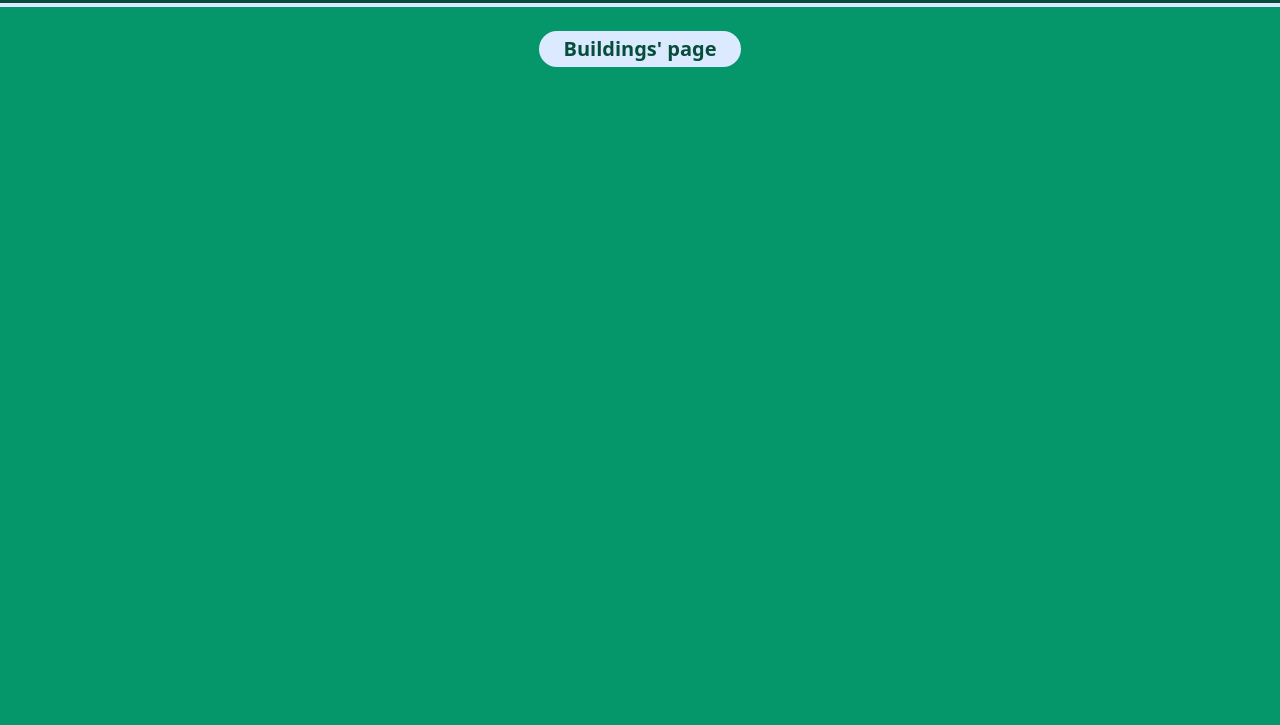
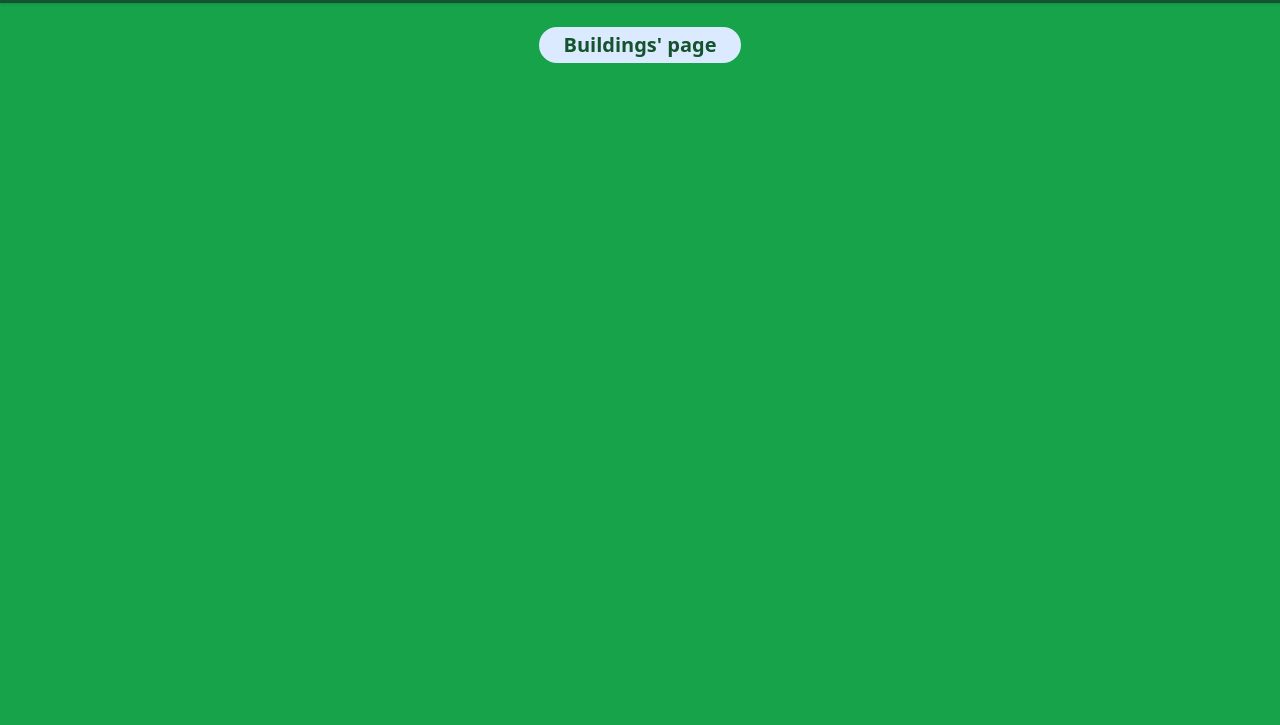
Before and after one commit to harry-577/Ulo, a website: page buildingdb2.html in a window 1280 px wide. Shown: the part 75-800 px from the top of the page. Drawn offline with nearby package versions, Linux system fonts and the light colour scheme.

Commit message:
Update buildingdb2.html

```diff
--- a/buildingdb2.html
+++ b/buildingdb2.html
@@ -11,18 +11,18 @@
       href="Images4Estate/Favicon3 32x32 pngegg.png"
       sizes="32x32"
     />
-    <link
+    <!-- <link
       href="https://cdn.jsdelivr.net/npm/tailwindcss@2.2.19/dist/tailwind.min.css"
       rel="stylesheet"
-    />
-    <!-- <link rel="stylesheet" href="output.css" />
+    />  -->
+    <link rel="stylesheet" href="output.css" />
     <link
       rel="stylesheet"
       href="https://cdnjs.cloudflare.com/ajax/libs/font-awesome/6.5.1/css/all.min.css"
       integrity="sha512-DTOQO9RWCH3ppGqcWaEA1BIZOC6xxalwEsw9c2QQeAIftl+Vegovlnee1c9QX4TctnWMn13TZye+giMm8e2LwA=="
       crossorigin="anonymous"
       referrerpolicy="no-referrer"
-    /> -->
+    />
     <style>
       .modal-content {
         /* max-height: 80vh; */
```
